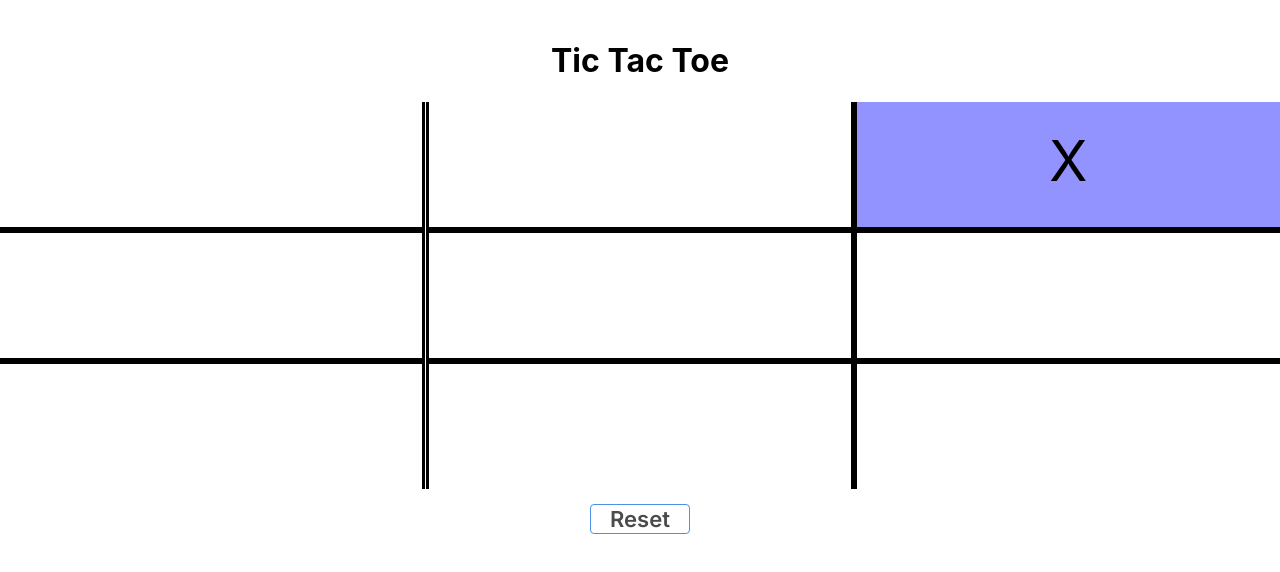
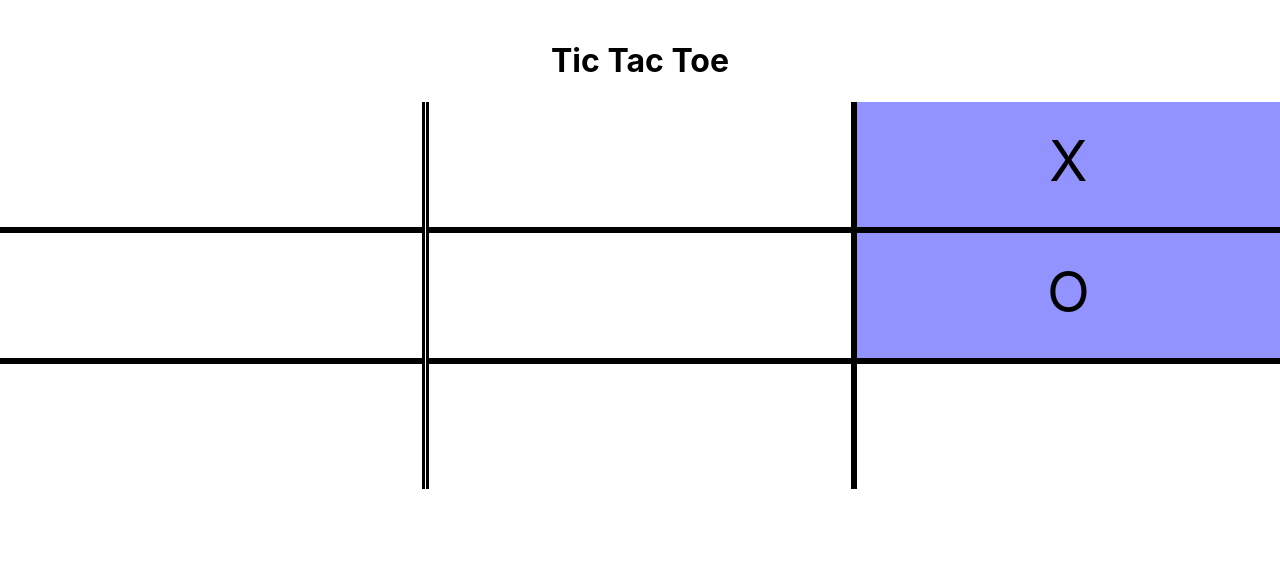
Before and after one commit to vishek3000/TicTacToe, a React (Create React App) app: page / in a window 1280 px wide. Both pictures are taken after a click on the element 1066 px from the left and 165 px from the top of the page. Shown: the top 572 px of the page. Built offline with nearby package versions, Linux system fonts and the light colour scheme.

Commit message:
completed product, version 1

```diff
--- a/src/App.css
+++ b/src/App.css
@@ -57,3 +57,41 @@ body{
   cursor: pointer;
 
 }
+
+/* The Modal (background) */
+.modal {
+  /*display: block;  Hidden by default */
+  position: fixed; /* Stay in place */
+  z-index: 1; /* Sit on top */
+  left: 0;
+  top: 0;
+  width: 100%; /* Full width */
+  height: 100%; /* Full height */
+  overflow: auto; /* Enable scroll if needed */
+  background-color: rgb(0,0,0); /* Fallback color */
+  background-color: rgba(0,0,0,0.4); /* Black w/ opacity */
+}
+
+/* Modal Content/Box */
+.modal-content {
+  background-color: #fefefe;
+  margin: 15% auto; /* 15% from the top and centered */
+  padding: 20px;
+  border: 1px solid #888;
+  width: 80%; /* Could be more or less, depending on screen size */
+}
+
+/* The Close Button */
+.close {
+  color: #aaa;
+  float: right;
+  font-size: 28px;
+  font-weight: bold;
+}
+
+.close:hover,
+.close:focus {
+  color: black;
+  text-decoration: none;
+  cursor: pointer;
+}
--- a/src/App.js
+++ b/src/App.js
@@ -1,16 +1,14 @@
 import './App.css';
 import React, {useContext} from 'react'
 import { nanoid } from 'nanoid'
-
 import Square from "./components/Square"
-import Reset from './components/Reset';
-
+import Reset from './components/Reset'
+import Modal from "./components/Modal"
 import {Context} from "./Context"
 
 function App() {
-
-  const {allSquares} = useContext(Context)
-
+  const {allSquares, isBoardFull, playerWon, clickable} = useContext(Context)
+  const styles = {pointerEvents: clickable ? "auto" : "none"}
   // Generate squares
   const squareElements = allSquares.map((square) => (
     <Square
@@ -18,17 +16,15 @@ function App() {
       square={square}
     />)
   )
-
-  //console.log(squareElements)
   return (
     <div>
       <h1>Tic Tac Toe</h1>
-      <div className='board-container'>
+      <div style={styles} className='board-container'>
         {squareElements}
       </div>
-      <Reset />
+      {isBoardFull && <Reset />}
+      {playerWon && <Modal />}
     </div>
-
   );
 }
 
--- a/src/Context.js
+++ b/src/Context.js
@@ -1,12 +1,17 @@
 import React, {useState, useEffect} from 'react';
 import squares from './squares';
-
+import checkPlayerWon from './checkPlayerWon';
 
 const Context = React.createContext()
 
 function ContextProvider({children}){
     const [reset, setReset] = useState(false)
     const [allSquares, setAllSquares] = useState([])
+    const [playerMovesCount, setPlayerMovesCount] = useState(0)
+    const [isBoardFull, setIsBoardFull] = useState(false)
+    const [unselectedSquares, setUnselectedSquares] = useState([])
+    const [playerWon, setPlayerWon] = useState(false)
+    const [clickable, setClickable] = useState(true)
 
     const [board, setBoard] = useState(
         {
@@ -15,46 +20,121 @@ function ContextProvider({children}){
           y3: [0,0,0]
     })
 
+    console.log(`Player moves: ${playerMovesCount}`)
+
     // set Squares
     useEffect(() =>{
         setAllSquares(squares)
+        setClickable(true)
     }, [reset])
 
-    function updateSelected(square){
-        setAllSquares(prev =>(
-            prev.map(sq =>(
-                sq.id === square.id ? {...sq, isSelected: !sq.isSelected} : sq
+    function updateSelected(square, temp_id){
+        if (temp_id === 1){
+            setAllSquares(prev =>(
+                prev.map(sq =>(
+                    sq.id === square.id ?
+                    {...sq,
+                     isSelected: true,
+                     playerSelected: true
+                    } : sq
+                ))
             ))
-        ))
+        }
+        else if (temp_id === 2){
+            setAllSquares(prev =>(
+                prev.map(sq =>(
+                    sq.id === square.id ?
+                    {...sq,
+                     isSelected: true,
+                     computerSelected: true
+                    } : sq
+                ))
+            ))
+        }
     }
 
-    function updateBoard(square){
+    // Every time playerMoves changes, run a function to update the unSelectedSquares array
+    useEffect(() => {
+        setUnselectedSquares(allSquares.filter(square => square.isSelected === false))
+        if (playerMovesCount > 0){
+
+            setClickable(false)
+        }
+        console.log(`clickable in the useEffect is: ${clickable}`)
+    }, [playerMovesCount])
+
+    function checkIfBoardFull(){
+        if (!board.y1.includes(0) && !board.y2.includes(0) && !board.y3.includes(0) && !isBoardFull){
+            setIsBoardFull(true)
+        }
+    }
+
+    useEffect(() => {
+        if (unselectedSquares.length > 0 && unselectedSquares.length < 9){
+            //console.log("unselectedSquares")
+            //console.log(unselectedSquares)
+        }
+    }, [unselectedSquares])
+
+    useEffect(() =>{
+        if (unselectedSquares.length > 0 && !playerWon){
+            //setClickable(false)
+            const index = Math.floor(Math.random() * unselectedSquares.length)
+            console.log("the computers square is: ")
+            console.log(unselectedSquares[index])
+            console.log(unselectedSquares)
+            setTimeout(() =>{
+                updateBoard(unselectedSquares[index], 2)
+                setClickable(prev => !prev)
+                console.log(`clickable is: ${clickable}`)
+            }, 1000)
+
+        }
+    }, [unselectedSquares])
+
+
+    // Check
+    function updateBoard(square, temp_id){
+        setClickable(false)
+
         const x = square.id % 3 // this is the 'x' position
         const y = Math.floor(square.id / 3) // this is the 'y' position
 
         setBoard(prev =>{
             if (y === 0){
                 const newArr = prev.y1
-                newArr[x] = 1
+                newArr[x] = temp_id
                 return {...prev, y1: newArr}
             }
             if (y === 1){
                 const newArr = prev.y2
-                newArr[x] = 1
+                newArr[x] = temp_id
                 return {...prev, y2: newArr}
             }
             if (y === 2){
                 const newArr = prev.y3
-                newArr[x] = 1
+                newArr[x] = temp_id
                 return {...prev, y3: newArr}
             }
         })
-        updateSelected(square)
-        computersMove()
-        //checkIfBoardFull()
+
+        if (temp_id === 1){
+            setPlayerMovesCount(prev => prev + 1)
+        }
+
+        updateSelected(square, temp_id)
     }
 
+
     console.log(board)
+    checkIfBoardFull()
+    const didPlayerWin = checkPlayerWon(board, 1)
+
+    useEffect(() => {
+        if(didPlayerWin){
+            setPlayerWon(true)
+        }
+    }, [didPlayerWin])
 
     function clearBoard(){
         setBoard({
@@ -63,19 +143,13 @@ function ContextProvider({children}){
             y3: [0,0,0]
         })
         setReset(prev => !prev)
-        //setBoardFull(false)
-    }
-
-    function computersMove(){
-        const unselectedSquares = allSquares.filter(square => !square.isSelected)
-        console.log(unselectedSquares)
-        // Select a random square from 0 to 8
-        // check if squares value is zero
-        // change squares value to 2 and put a 'O' inside
+        setIsBoardFull(false)
+        setPlayerWon(false)
+        setPlayerMovesCount(0)
     }
 
     return (
-        <Context.Provider value={{board, updateBoard, clearBoard, allSquares}}>
+        <Context.Provider value={{board, updateBoard, clearBoard, allSquares, isBoardFull, playerWon, clickable}}>
             {children}
         </Context.Provider>
     )
--- /dev/null
+++ b/src/checkPlayerWon.js
@@ -0,0 +1,44 @@
+
+export default function checkPlayerWon(board, id){
+    // Condition 1: y1 all ones
+    if (board.y1.every(v => v === id)){
+        console.log("You won on the first horizontal!")
+        return true
+    }
+    // Condition 2: y2 all ones
+    else if (board.y2.every(v => v === id)){
+        console.log("You won on the second horizontal!")
+        return true
+    }
+    // Condition 3: y3 all ones
+    else if (board.y3.every(v => v === id)){
+        console.log("You won on the third horizontal!")
+        return true
+    }
+    // Condition 4: x1 all ones
+    else if (board.y1[0] === id && board.y2[0] === id && board.y3[0] === id){
+        console.log("You won off the first vertical!")
+        return true
+    }
+    // Condition 5: x2 all ones
+    else if (board.y1[1] === id && board.y2[1] === id && board.y3[1] === id){
+        console.log("You won off the second vertical!")
+        return true
+    }
+    // Condition 6: x3 all ones
+    else if (board.y1[2] === id && board.y2[2] === id && board.y3[2] === id){
+        console.log("You won off the third vertical!")
+        return true
+    }
+    // Condition 7: (x1, y1), (x2, y2), (x3, y3) all ones
+    else if (board.y1[0] === id && board.y2[1] === id && board.y3[2] === id){
+        console.log("You won off the first diagonal!")
+        return true
+    }
+    // Condition 8: (x3, y1), (x2, y2), (x1, y3) all ones
+    else if (board.y1[2] === id && board.y2[1] === id && board.y3[0] === id){
+        console.log("You won off the second diagonal!")
+        return true
+    }
+    return false
+}
--- /dev/null
+++ b/src/components/Modal.js
@@ -0,0 +1,25 @@
+import React, {useContext} from 'react'
+import { Context } from '../Context'
+
+const Modal = () => {
+    const {playerWon, clearBoard} = useContext(Context)
+    const styles = {
+        display: playerWon ? "block" : "none"
+    }
+  return (
+    <div className='modal'>
+        <div className='modal-content'>
+            <span
+                className="close"
+                style={styles}
+                onClick={clearBoard}
+                 >
+                &times;
+            </span>
+            <p>You won!</p>
+        </div>
+    </div>
+  )
+}
+
+export default Modal
--- a/src/components/Square.js
+++ b/src/components/Square.js
@@ -8,15 +8,16 @@ const Square = ({square}) => {
         ...square.styles,
         backgroundColor : square.isSelected ? "rgba(0, 0, 255, 0.424)" : {}
     }
-    console.log(`square with id of ${square.id} is now ${square.isSelected}`)
+    //console.log(`square with id of ${square.id} is now ${square.isSelected}`)
 
   return (
     <div
         className="square"
         style = {styles}
-        onClick={() => updateBoard(square)}
+        onClick={() => updateBoard(square, 1)}
         >
-        {square.isSelected && "X"}
+        {square.playerSelected && "X"}
+        {square.computerSelected && "O"}
         </div>
   )
 }
```
Also changed, not shown: src/squares.js (+18 -0 lines).
